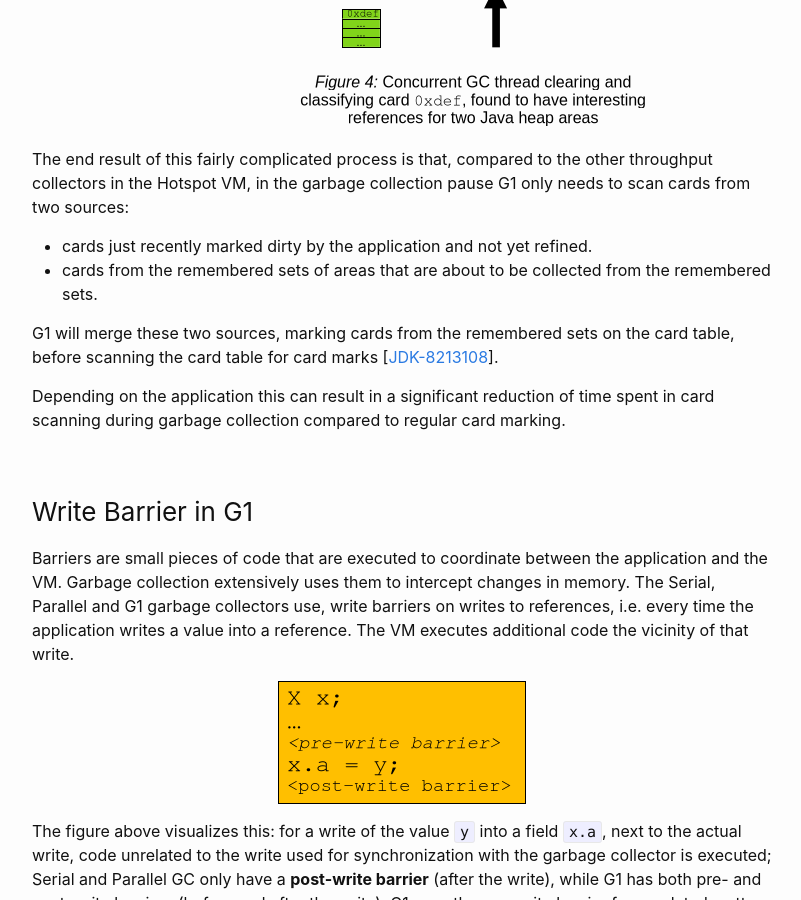
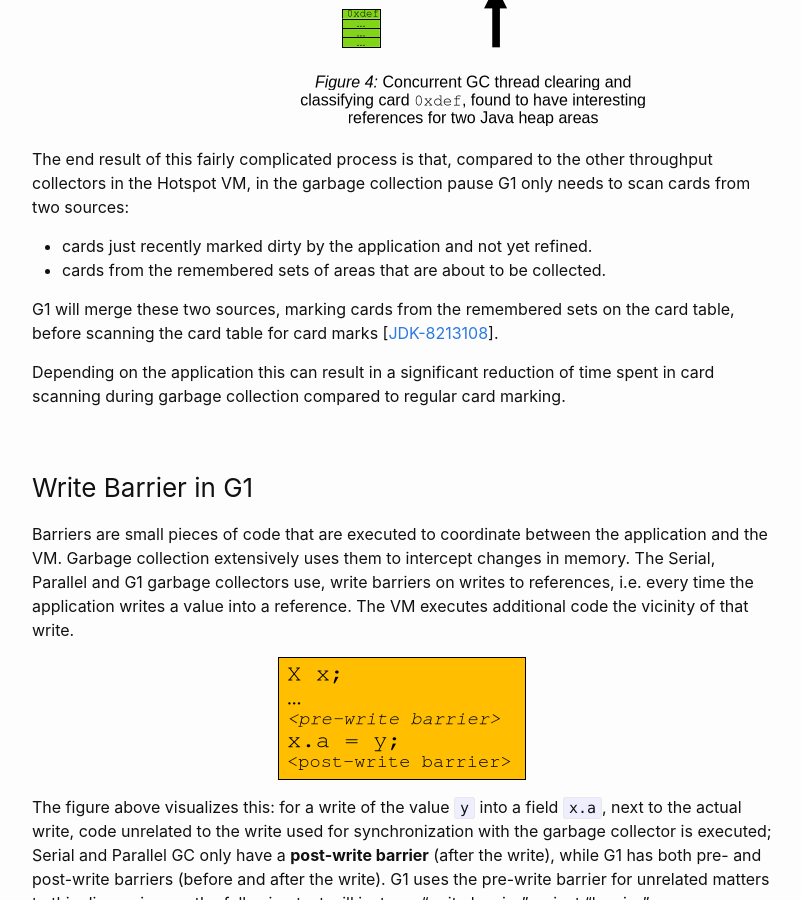
Before and after one commit to tschatzl/tschatzl.github.io, a Jekyll site: the page built from _posts/2025-02-21-new-write-barriers.md, in a window 1280 px wide and 900 px high, scrolled down 3429 px. Shown: the whole window, without its empty margins (238-1039 px from the left). Built offline with Jekyll 4.4.1, drawn with Linux system fonts in a browser that asks for light colours.

Commit message:
* typo (reported by Li Cheng)

```diff
--- a/_posts/2025-02-21-new-write-barriers.md
+++ b/_posts/2025-02-21-new-write-barriers.md
@@ -53,7 +53,7 @@ Finally, Figure 4 shows the step where the refinement threads put the examined c
 
 The end result of this fairly complicated process is that, compared to the other throughput collectors in the Hotspot VM, in the garbage collection pause G1 only needs to scan cards from two sources:
 * cards just recently marked dirty by the application and not yet refined.
-* cards from the remembered sets of areas that are about to be collected from the remembered sets.
+* cards from the remembered sets of areas that are about to be collected.
 
 G1 will merge these two sources, marking cards from the remembered sets on the card table, before scanning the card table for card marks [[JDK-8213108](https://bugs.openjdk.org/browse/JDK-8213108)].
 
```
